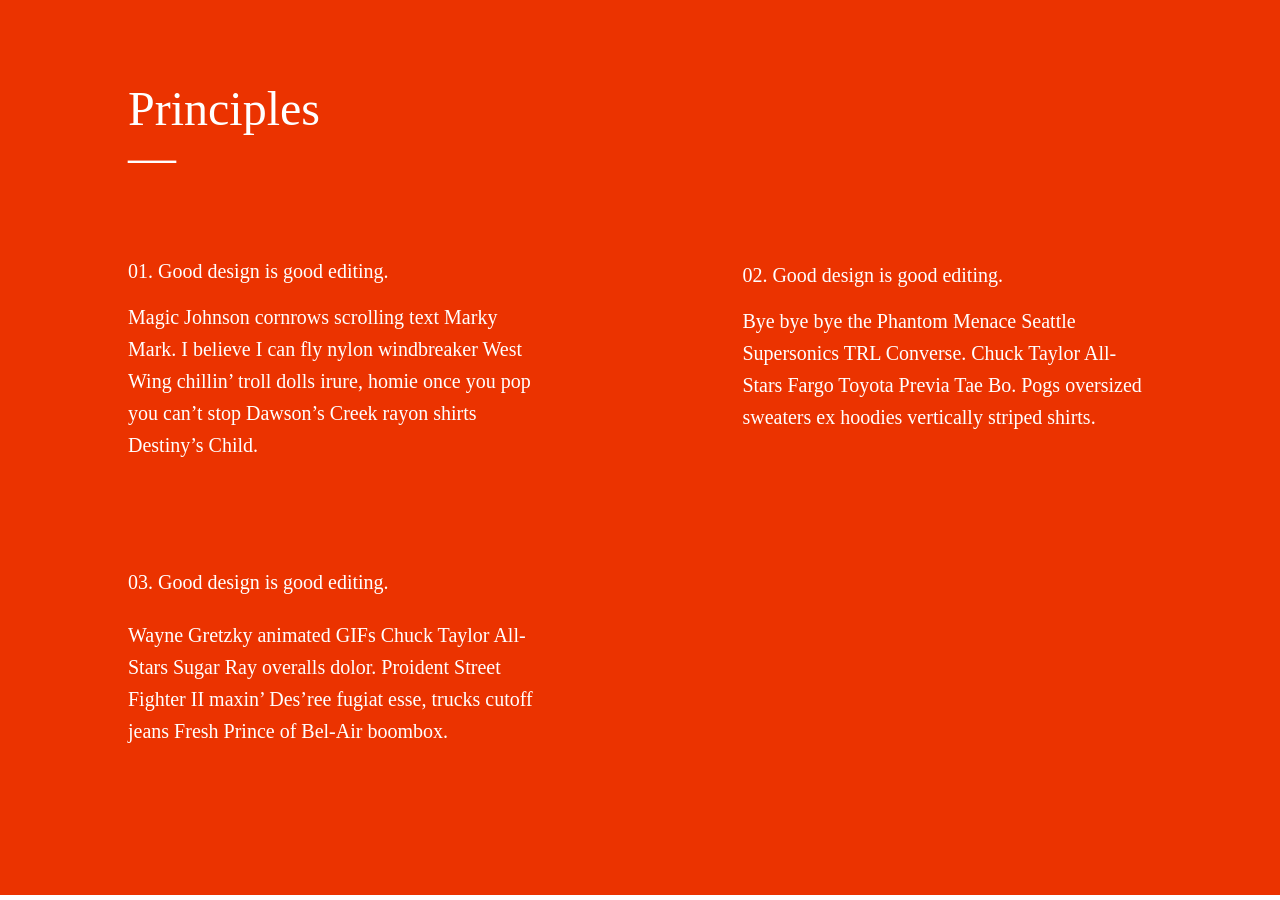
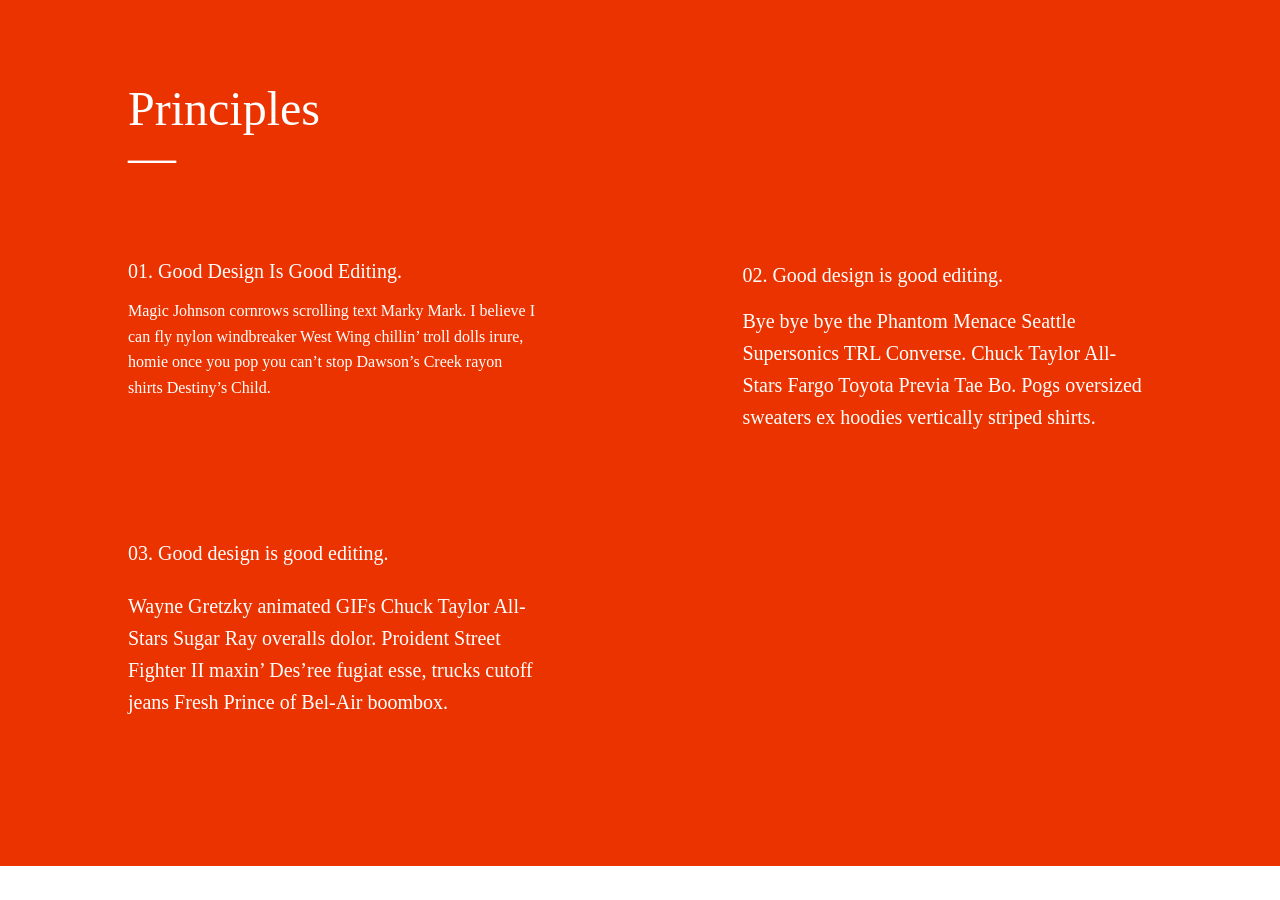
Before and after one commit to wearepatterns/wearepatterns.github.io, a Jekyll site: the page built from index.markdown, in a window 1280 px wide and 900 px high, scrolled down 693 px. Built offline with Jekyll 4.4.1, drawn with Linux system fonts in a browser that asks for light colours.

Commit message:
Update new.html

```diff
--- a/_layouts/new.html
+++ b/_layouts/new.html
@@ -49,8 +49,8 @@
             <br>&mdash;</h1>
             <div class="flex-ns flex-wrap-ns justify-between-ns mw9">
                 <div class="mb5 w-40-ns">
-                    <h2 class="f4 normal lh-solid">01. Good design is good editing.</h2>
-                    <p class="fw3" style="font-family:'Input Mono';">Magic Johnson cornrows scrolling text Marky Mark. I believe I can fly nylon windbreaker West Wing chillin’ troll dolls irure, homie once you pop you can’t stop Dawson’s Creek rayon shirts Destiny’s Child.</p>
+                    <h2 class="f4 normal lh-solid">01. Good Design Is Good Editing.</h2>
+                    <p class="f5 fw3" style="font-family:'Input Mono';">Magic Johnson cornrows scrolling text Marky Mark. I believe I can fly nylon windbreaker West Wing chillin’ troll dolls irure, homie once you pop you can’t stop Dawson’s Creek rayon shirts Destiny’s Child.</p>
                 </div>
                 <div class=" mb5 w-40-ns">
                     <h3 class="f4 normal lh-solid">02. Good design is good editing.</h3>
```
